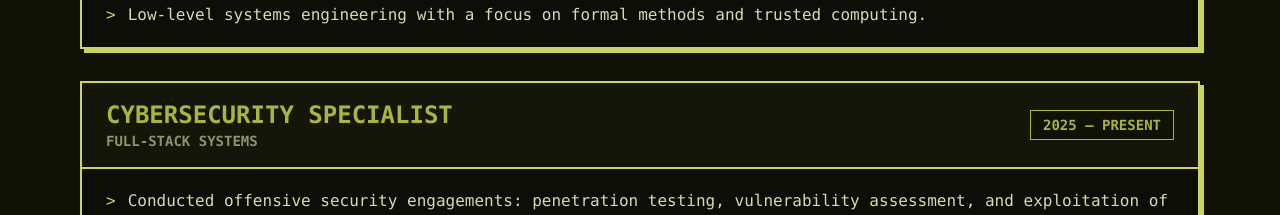
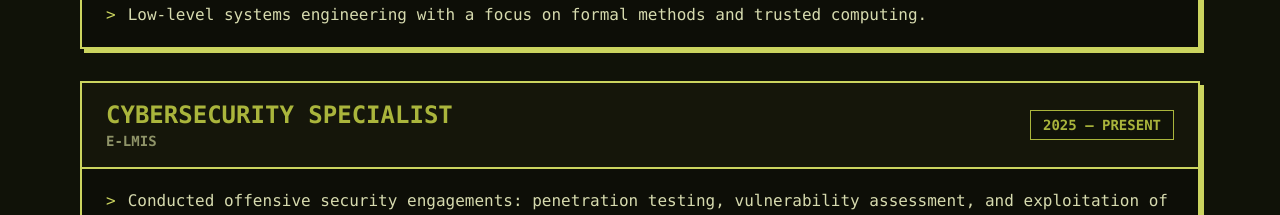
Before and after one commit to emran-ctrl/website, a React (Vite) app: page / in a window 1280 px wide. Shown: the part 1580-1795 px from the top of the page. Built offline with nearby package versions, Linux system fonts and the light colour scheme.

Commit message:
fix: corrections on text

```diff
--- a/src/RetroPortfolio.tsx
+++ b/src/RetroPortfolio.tsx
@@ -35,7 +35,7 @@
   },
   {
     role: 'Cybersecurity Specialist',
-    org: 'FULL-STACK SYSTEMS',
+    org: 'E-LMIS',
     period: '2025 — PRESENT',
     tasks: [
       'Conducted offensive security engagements: penetration testing, vulnerability assessment, and exploitation of web, network, and infrastructure targets.',
```
